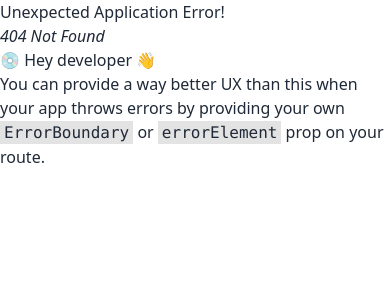
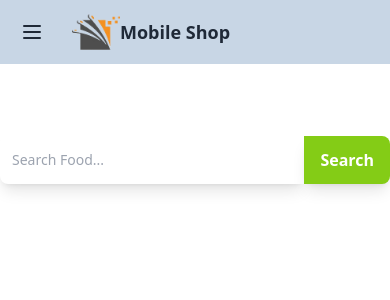
Before and after one commit to DeveloperDolon/devtown-task-frontend, a React (Vite) app: page /all-products in a window 390 px wide. Before the commit this address had no page. Shown: the top 300 px of the page. Built offline with nearby package versions, Linux system fonts and the light colour scheme.

Commit message:
all mobile page added commit

```diff
--- a/src/Router/MainRoute.jsx
+++ b/src/Router/MainRoute.jsx
@@ -4,6 +4,7 @@ import {
 import MainLayout from "../layout/MainLayout";
 import Home from "../pages/Home";
 import SInglePhone from "../pages/SInglePhone";
+import AllPhones from "../pages/AllPhones";
 
 const MainRoute = createBrowserRouter([
     {
@@ -19,6 +20,11 @@ const MainRoute = createBrowserRouter([
                 path: "/phone/:id",
                 loader: ({params}) => fetch(`http://localhost:5000/phone/${params.id}`),
                 element: <SInglePhone></SInglePhone>
+            },
+            {
+                path: "/all-products",
+                element: <AllPhones></AllPhones>
+
             }
         ]
     }
--- /dev/null
+++ b/src/pages/AllPhones.jsx
@@ -0,0 +1,22 @@
+
+
+const AllPhones = () => {
+
+    const setSearchQuery = (e) => {
+        console.log(e);
+    }
+
+    return (
+        <div className="container mx-auto">
+            <div className=" mt-8">
+                <div className="pt-10 pb-5 relative flex">
+                    <input onChange={(e) => setSearchQuery(e.target.value)} type="text" name="search" className="w-full md:py-5 py-3 md:text-base text-sm md:px-6 px-3 rounded-l-lg shadow-lg" placeholder="Search Food..." />
+                    <button type="submit" className="md:py-4 py-3 md:px-8 px-4 md:text-lg text-base font-semibold rounded-r-lg text-white bg-lime-500 shadow-lg">Search</button>
+                </div>
+            </div>
+
+        </div>
+    );
+};
+
+export default AllPhones;
--- a/src/pages/SInglePhone.jsx
+++ b/src/pages/SInglePhone.jsx
@@ -5,10 +5,9 @@ import {
 const SInglePhone = () => {
     const phoneData = useLoaderData();
 
-    console.log(phoneData);
 
     return (
-        <div className="container md:px-0 sm:px-5 px-3">
+        <div className="container mx-auto md:px-0 sm:px-5 px-3 md:mt-14 mt-7">
             <div className="grid md:grid-cols-2 grid-cols-1 items-center">
                 <img src={phoneData?.image} alt="" />
 
@@ -21,8 +20,8 @@ const SInglePhone = () => {
 
                     <button className="btn btn-success mt-7">Add TO Cart</button>
 
-                     <p className=" pt-6">
-                    {phoneData?.details}
+                    <p className=" pt-6">
+                        {phoneData?.details}
                     </p>
                 </div>
             </div>
```
